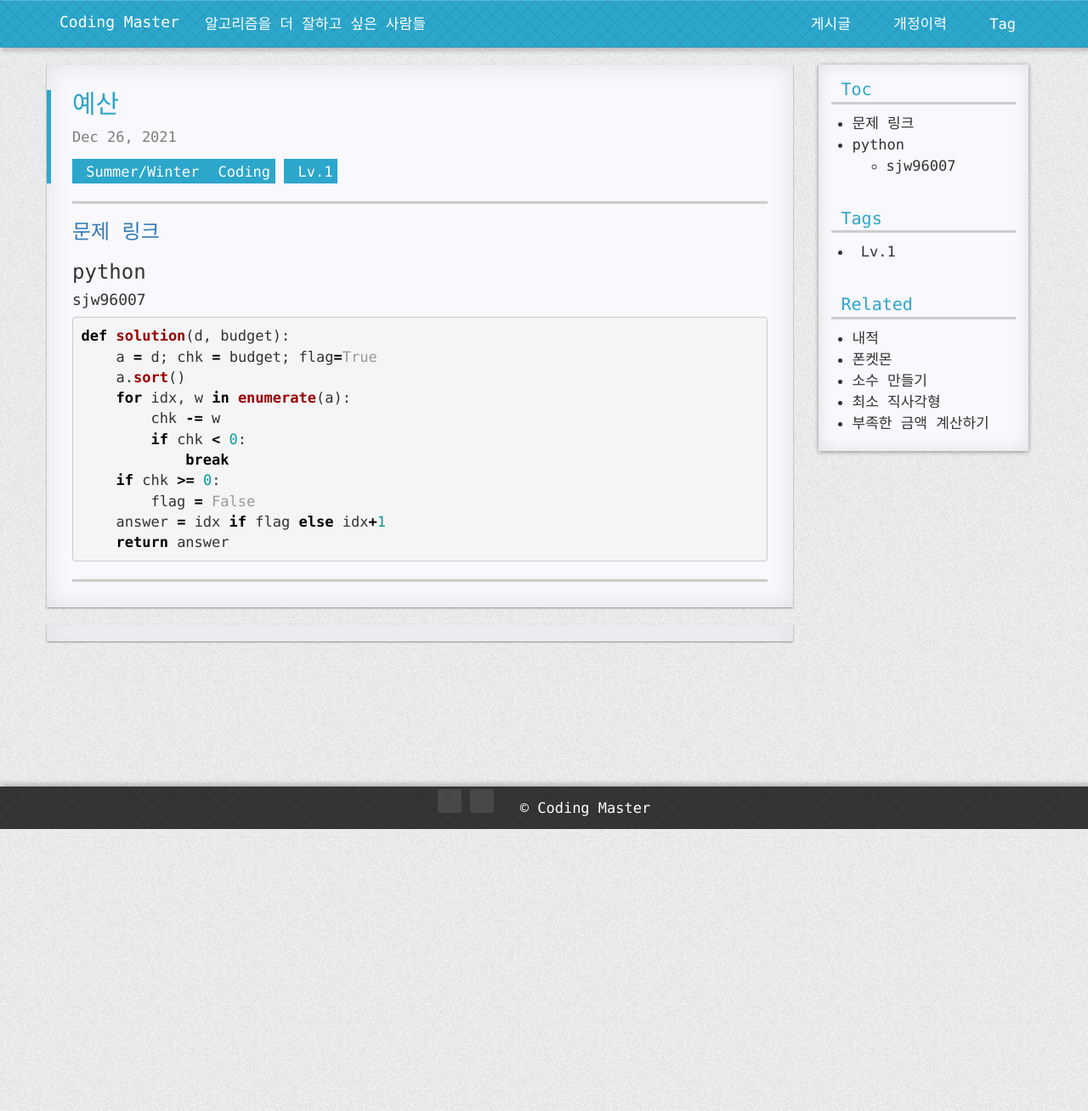
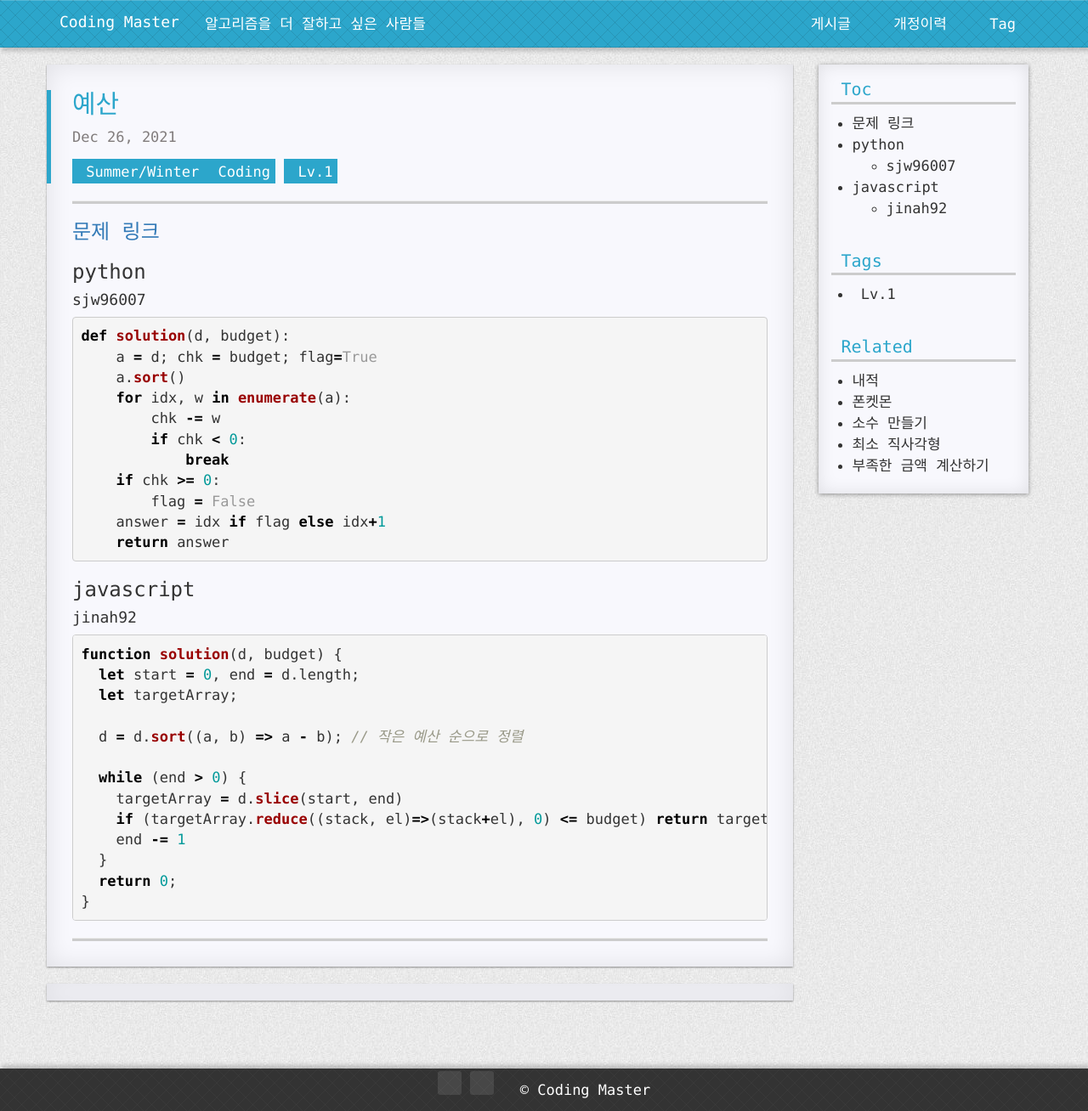
Before and after one commit to COMA-coding-master/COMA-coding-master.github.io, a Jekyll site: the page built from _posts/2021-12-26-예산.md, in a window 1280 px wide. Shown: the whole page at 85% size. Built offline with Jekyll 4.4.1, drawn with Linux system fonts in a browser that asks for light colours; nearby versions of some CDN libraries; comment, search, counter and statistics services are not loaded; a style sheet for code colours, icons or effects is not loaded.

Commit message:
3주차 문제풀이 - 내적, 예산

````diff
--- a/_posts/2021-12-26-예산.md
+++ b/_posts/2021-12-26-예산.md
@@ -27,3 +27,23 @@ def solution(d, budget):
     answer = idx if flag else idx+1
     return answer
 ```
+
+### javascript
+
+#### jinah92
+
+```javascript
+function solution(d, budget) {
+  let start = 0, end = d.length;
+  let targetArray;
+
+  d = d.sort((a, b) => a - b); // 작은 예산 순으로 정렬
+
+  while (end > 0) {
+    targetArray = d.slice(start, end)
+    if (targetArray.reduce((stack, el)=>(stack+el), 0) <= budget) return targetArray.length;
+    end -= 1
+  }
+  return 0;
+}
+```
````
Also changed, not shown: _posts/2021-12-26-내적.md (+15 -0 lines).
